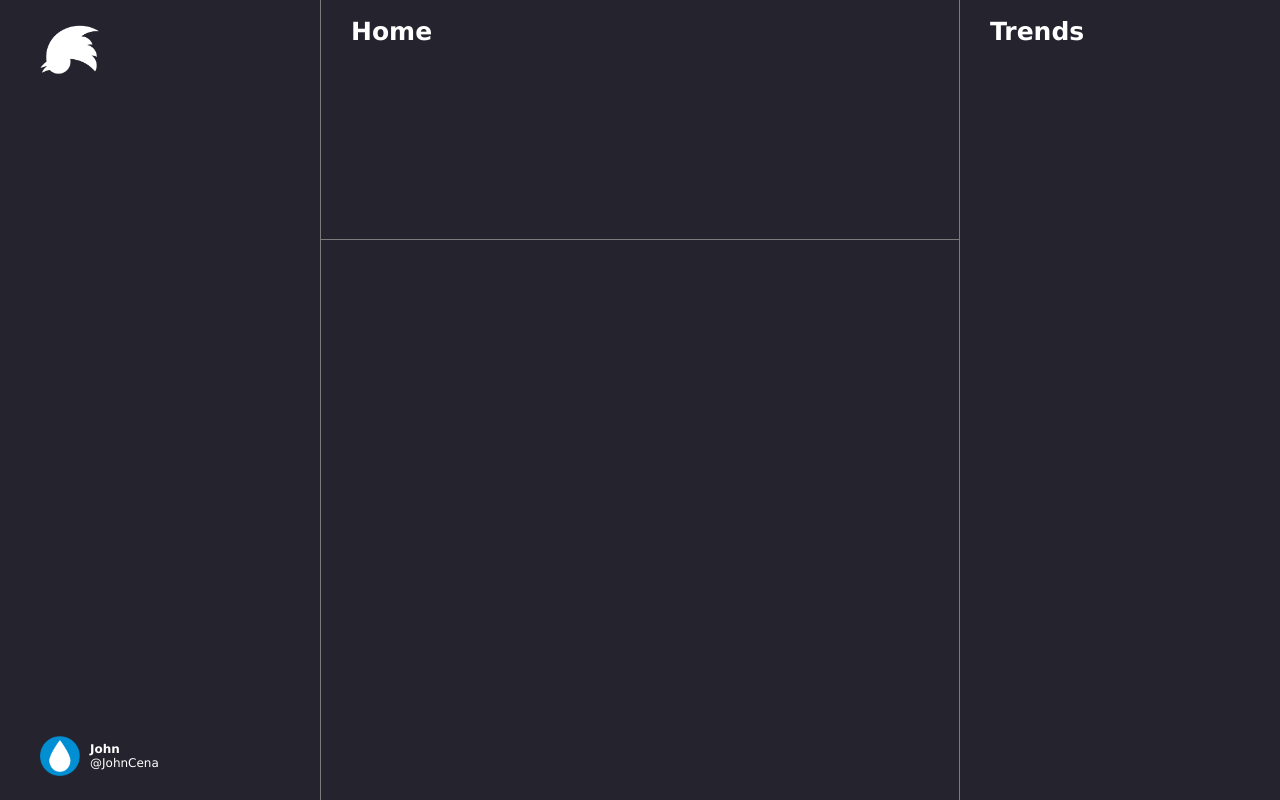
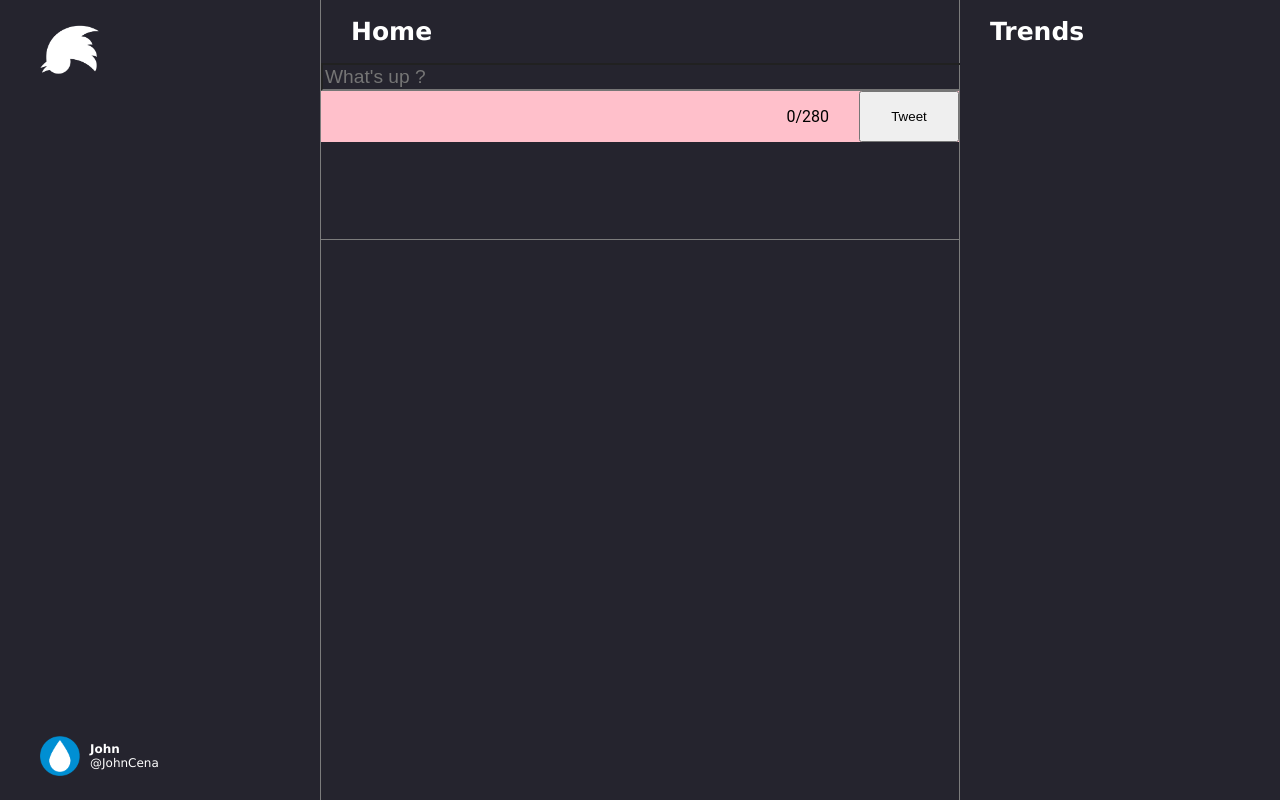
Before and after one commit to Karenmarina/hackatweet-frontend, a Next.js app: page /homepage in a window 1280 px wide. Shown: the top 800 px of the page. Built offline with nearby package versions, Linux system fonts and the light colour scheme.

Commit message:
Ajout contenu dans composant Tweet

```diff
--- a/components/Home.js
+++ b/components/Home.js
@@ -1,47 +1,45 @@
-import styles from '../styles/Home.module.css';
-import Image from 'next/image';
+import styles from "../styles/Home.module.css";
+import Image from "next/image";
+import Tweet from "./Tweet";
 
 function Home() {
   return (
     <div>
       <main className={styles.main}>
-
         <div className={styles.containerLeft}>
-          <div className={styles.logoContainer}><Image src="/logotwitter.png" alt="logotwitter"
-            width={60}
-            height={60} />
+          <div className={styles.logoContainer}>
+            <Image
+              src="/logotwitter.png"
+              alt="logotwitter"
+              width={60}
+              height={60}
+            />
           </div>
           <div className={styles.userContainer}>
-            <div><Image src="/drop2.png" alt="logouser"
-              width={40}
-              height={40} /></div>
+            <div>
+              <Image src="/drop2.png" alt="logouser" width={40} height={40} />
+            </div>
             <div className={styles.userInfos}>
               <span className={styles.bodyBold}>John</span>
-              <span>@JohnCena</span></div>
+              <span>@JohnCena</span>
+            </div>
           </div>
         </div>
 
         <div className={styles.containerCenter}>
           <div className={styles.inputContainer}>
             <h1 className={styles.h1}>Home</h1>
-            {/* {Tweet} */}
+            <Tweet />
           </div>
-          <div className={styles.lastTweetContainer}>
-            {/* {LastTweet} */}
-          </div>
-
+          <div className={styles.lastTweetContainer}>{/* <LastTweet/> */}</div>
         </div>
         <div className={styles.containerRight}>
           <h1 className={styles.h1}>Trends</h1>
-          <div className={styles.trendContainer}>
-            {/* {Trend} */}
-          </div>
-
+          <div className={styles.trendContainer}>{/* </Trend> */}</div>
         </div>
       </main>
     </div>
   );
 }
 
-
 export default Home;
--- a/components/Tweet.js
+++ b/components/Tweet.js
@@ -1,40 +1,42 @@
-// import { useState } from "react";
+import { useState } from "react";
 // import { useDispatch } from "react-redux";
 // import { login } from "../reducers/user";
 import styles from "../styles/Tweet.module.css";
 import Image from "next/image";
 
+function Tweet() {
+  // Initialisation des états de l'input et du compteur
+  const [tweet, setTweet] = useState("");
+  // const [counter, setCounter] = useState(0);
 
-function Tweet() {
+  // Ajout du click
+  // Console.log faudra le modifier pour ajouter le tweet dans last tweet
+  const handleConnection = () => {
+    console.log("click working");
+  };
+
+  // Modification du setter compteur
 
   return (
-    <div className={styles.signUpContainer}>
-      <Image src="/logotwitter.png" alt="logotwitter" width={80} height={80} />
-      <h2>Create your Hackatweet account</h2>
-      <input
-        type="text"
-        placeholder="Firstname"
-        id="signupFirstname"
-        onChange={(e) => setSignupFirstname(e.target.value)}
-        value={signupFirstname}
-      />
-      <input
-        type="text"
-        placeholder="Username"
-        id="signupUsername"
-        onChange={(e) => setSignupUsername(e.target.value)}
-        value={signupUsername}
-      />
-      <input
-        type="password"
-        placeholder="Password"
-        id="signupPassword"
-        onChange={(e) => setSignupPassword(e.target.value)}
-        value={signupPassword}
-      />
-      <button id="register" onClick={() => handleRegister()}>
-        Sign up
-      </button>
+    <div className={styles.tweetContainer}>
+      <div className={styles.input}>
+        <input
+          type="text"
+          placeholder="What's up ?"
+          id="tweet"
+          onChange={(e) => setTweet(e.target.value)}
+          value={tweet}
+          maxLength="280"
+          size="100"
+          className={styles.defaultInput}
+        />
+      </div>
+      <div className={styles.sendTweet}>
+        <p>{tweet.length}/280</p>
+        <button onClick={handleConnection} className={styles.buttonTweet}>
+          Tweet
+        </button>
+      </div>
     </div>
   );
 }
--- a/styles/Tweet.module.css
+++ b/styles/Tweet.module.css
@@ -0,0 +1,16 @@
+.sendTweet {
+  background-color: pink;
+  display: flex;
+  flex-direction: row;
+  justify-content: end;
+}
+
+.buttonTweet {
+  margin-left: 30px;
+  width: 100px;
+}
+
+.defaultInput {
+  background-color: transparent;
+  font-size: larger;
+}
```
